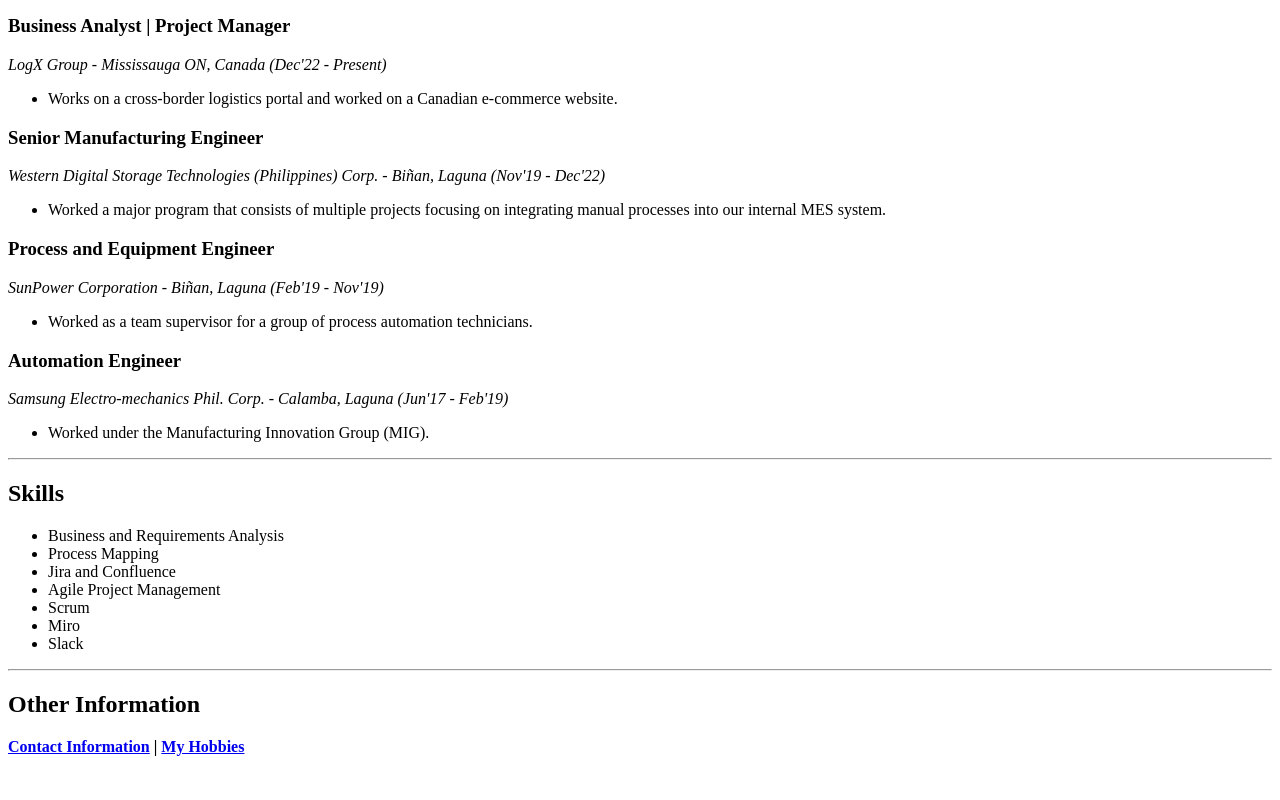
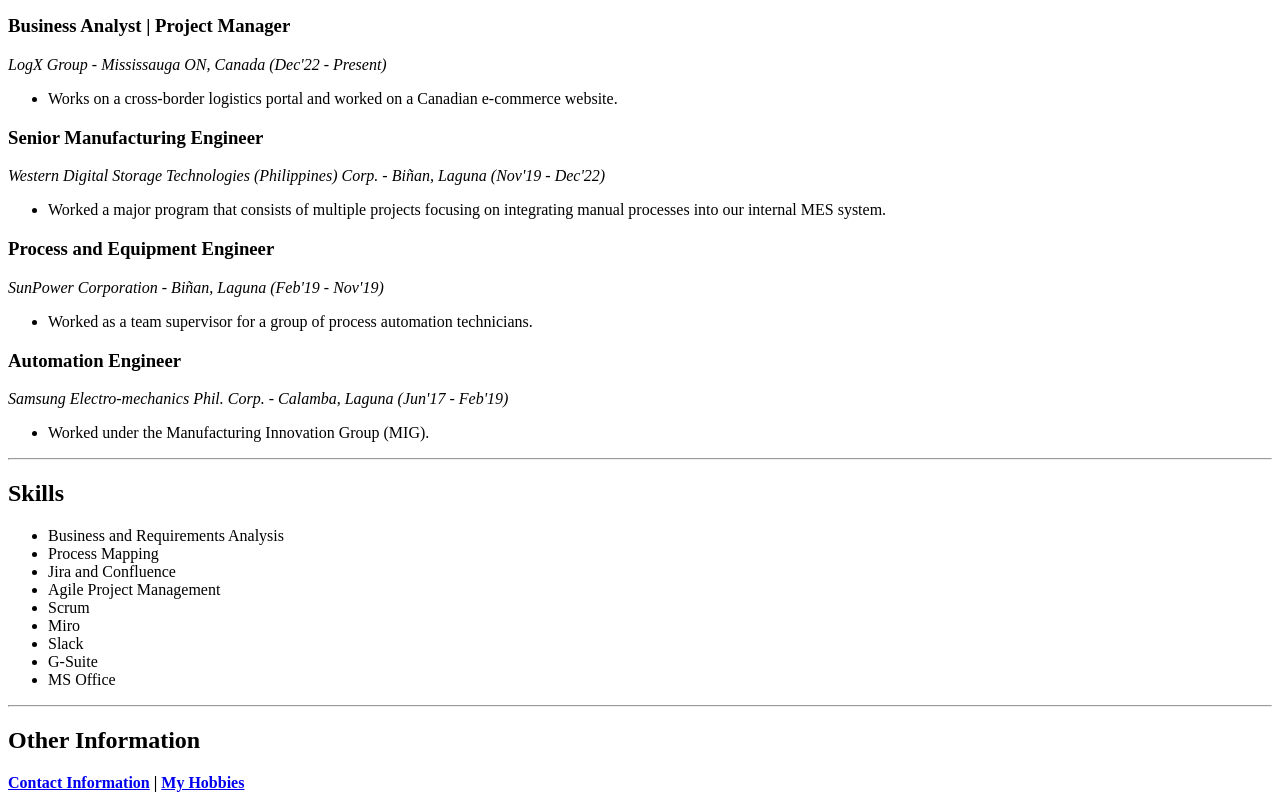
Before and after one commit to domz-code/online-resume, a plain HTML site: page index.html in a window 1280 px wide. Shown: the part 493-1293 px from the top of the page. Before the commit the page ends 1257 px from the top, so only its background shows below. Drawn offline with Linux system fonts and the light colour scheme.

Commit message:
Update index.html

```diff
--- a/index.html
+++ b/index.html
@@ -48,6 +48,8 @@
                 <li>Scrum</li>
                 <li>Miro</li>
                 <li>Slack</li>
+                <li>G-Suite</li>
+                <li>MS Office</li>
             </ul>
             <hr />
         <h2>Other Information</h2>
```
